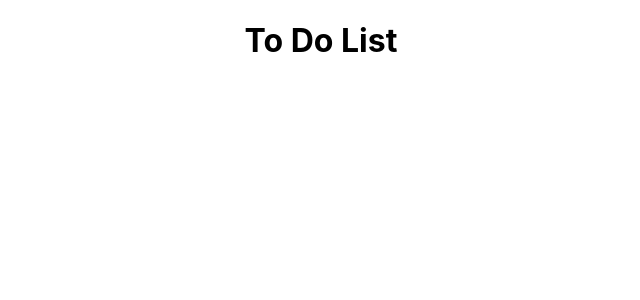
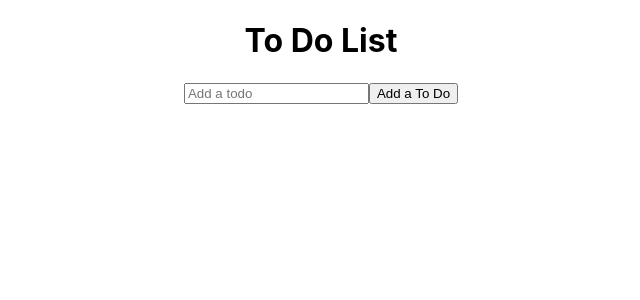
Before and after one commit to charlespaul1/TODO_app, a React (Create React App) app in the folder todo_app/: page / in a window 1280 px wide. Shown: the top 300 px of the page, without its empty margins (319-959 px from the left). Built offline with nearby package versions, Linux system fonts and the light colour scheme.

Commit message:
initialised the input to accept a task

```diff
--- a/todo_app/package.json
+++ b/todo_app/package.json
@@ -5,6 +5,10 @@
   "dependencies": {
     "@emotion/react": "^11.10.6",
     "@emotion/styled": "^11.10.6",
+    "@fortawesome/fontawesome-svg-core": "^6.4.0",
+    "@fortawesome/free-regular-svg-icons": "^6.4.0",
+    "@fortawesome/free-solid-svg-icons": "^6.4.0",
+    "@fortawesome/react-fontawesome": "^0.2.0",
     "@mui/icons-material": "^5.11.16",
     "@mui/material": "^5.12.2",
     "@testing-library/jest-dom": "^5.16.5",
@@ -13,6 +17,7 @@
     "react": "^18.2.0",
     "react-dom": "^18.2.0",
     "react-scripts": "5.0.1",
+    "uuid": "^9.0.0",
     "web-vitals": "^2.1.4"
   },
   "scripts": {
--- a/todo_app/src/App.js
+++ b/todo_app/src/App.js
@@ -1,11 +1,11 @@
-import './App.css';
-import CustomForm from './components/CustomForm';
+import './App.css'
+import ToDoWrapper from './components/ToDoWrapper';
 
 function App() {
   return (
     <div className="App">
       <h1>To Do List</h1>
-      <CustomForm />
+      <ToDoWrapper />
     </div>
   );
 }
--- a/todo_app/src/components/CustomForm.js
+++ /dev/null
@@ -1,21 +0,0 @@
-import React from 'react'
-
-const CustomForm = () => {
-    const handleSubmit = (e) => {
-        e.preventDefault();
-        console.log(e);
-    }
-  return (
-    <form className='todo'
-    onSubmit={handleSubmit}
-    >
-    <div className="wrapper">
-
-    </div>
-
-
-    </form>
-  )
-}
-
-export default CustomForm
--- /dev/null
+++ b/todo_app/src/components/ToDoForm.js
@@ -0,0 +1,30 @@
+import React, {useState} from 'react'
+
+const ToDoForm = ({addToDo}) => {
+    const [value, setValue] = useState('')
+    const handleSubmit = (e) => {
+        e.preventDefault();
+        addToDo(value)
+        setValue('');
+    }
+
+  return (
+    <form className="todo-form"
+    onSubmit={handleSubmit}
+   >
+        <input
+        className='todo-input'
+        type="text"
+        placeholder="Add a todo"
+        value={value}
+        onChange={(e) => setValue(e.target.value)}
+        />
+        <button
+        className="todo-button"
+        type="submit">Add a To Do</button>
+
+    </form>
+  )
+}
+
+export default ToDoForm
--- /dev/null
+++ b/todo_app/src/components/ToDoWrapper.js
@@ -0,0 +1,21 @@
+import React, {useState} from 'react'
+import ToDoForm from './ToDoForm'
+import {v4 as uuidv4} from 'uuid'
+uuidv4();
+
+const ToDoWrapper = () => {
+  const [todos, setTodos] = useState([])
+  const addToDo = (todo) => {
+    setTodos([...todos, {id: uuidv4(), task: todo, completed: false, isEditing: false}])
+    console.log(todos);
+
+  }
+
+  return (
+    <div className='to-do-wrapper'>
+      <ToDoForm addToDo={addToDo}/>
+    </div>
+  )
+}
+
+export default ToDoWrapper
```
Also changed, not shown: todo_app/src/components/EditToDoform.js (added, +11 -0 lines), todo_app/src/components/ToDo.js (added, +11 -0 lines), 1 other file (tests, documents, lock files or other folders).
